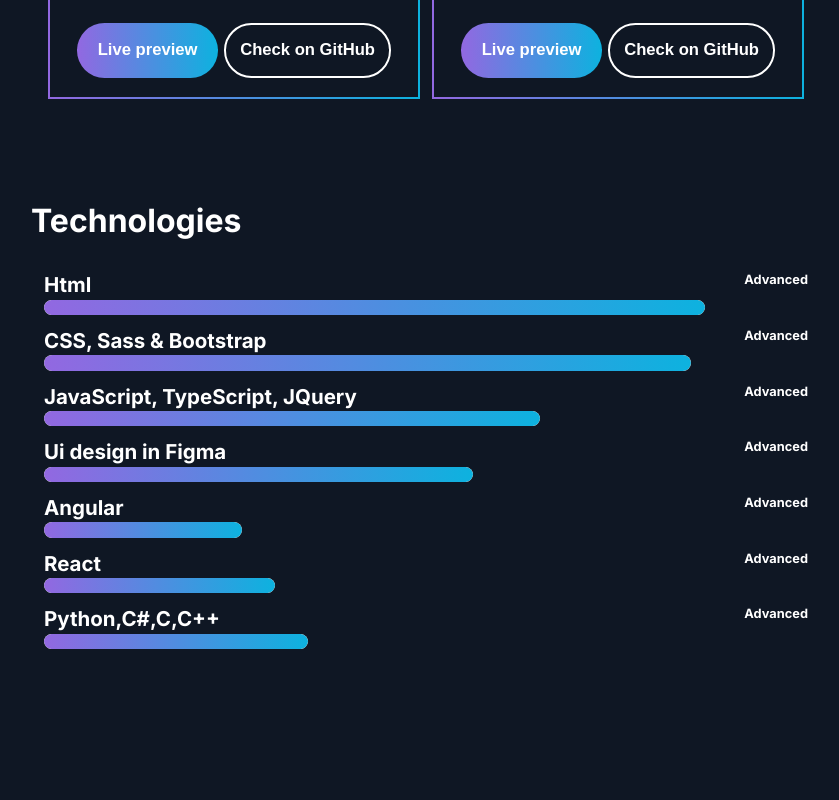
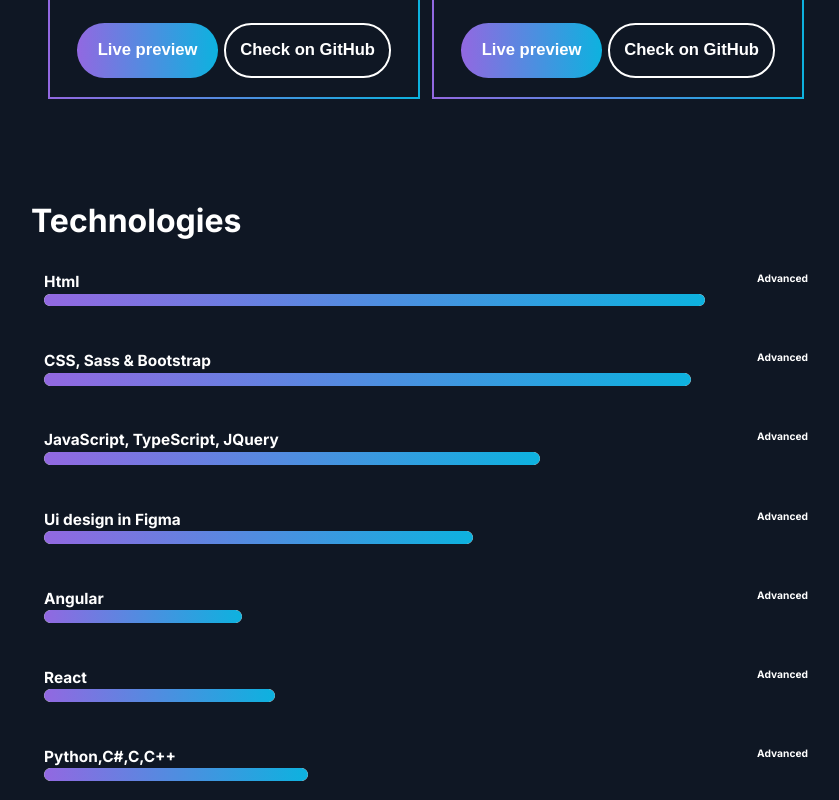
Before and after one commit to TanzeelMughal431/Devloper-Portfolio, a plain HTML site: page index.html in a window 1280 px wide. Shown: the part 1476-2276 px from the top of the page, without its empty margins (214-1053 px from the left). Before the commit the page ends 2144 px from the top, so only its background shows below. Drawn offline with Linux system fonts and the light colour scheme.

Commit message:
more changes done in skills portion

```diff
--- a/style.css
+++ b/style.css
@@ -220,6 +220,7 @@
 .skills {
   display: flex;
   flex-direction: column;
+  gap: 2.5vw;
 }
 .progress_bar {
   display: flex;
@@ -236,7 +237,7 @@
 .progress-bar {
   /* <!-- -------you change the value of width according to progress bar full size (Max.Min)-- --> */
   /* width: 100%; */
-  height: 1.2vw;
+  height: 1vw;
   background-color: #ddd;
   border-radius: 10vw;
   overflow: hidden;
@@ -254,7 +255,7 @@
   transition: width 0.5s ease-in-out;
 }
 .Skill_L > h3 {
-  font-size: 1.6vw;
+  font-size: 1.2vw;
 }
 .Skill_R {
   width: 10%;
@@ -263,5 +264,5 @@
   justify-content: right;
 }
 .Skill_R > h5 {
-  font-size: 1vw;
+  font-size: 0.8vw;
 }
```
